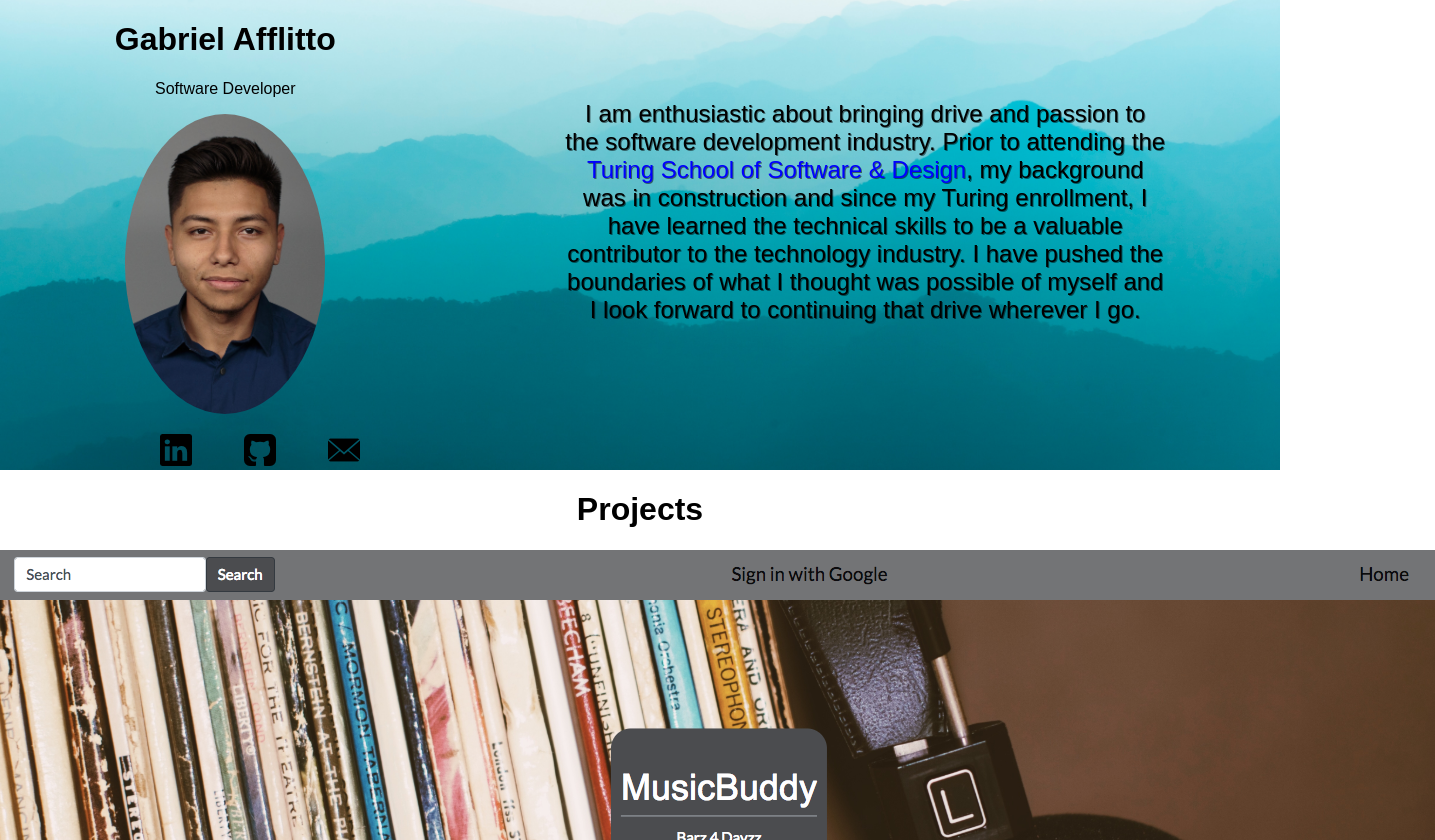
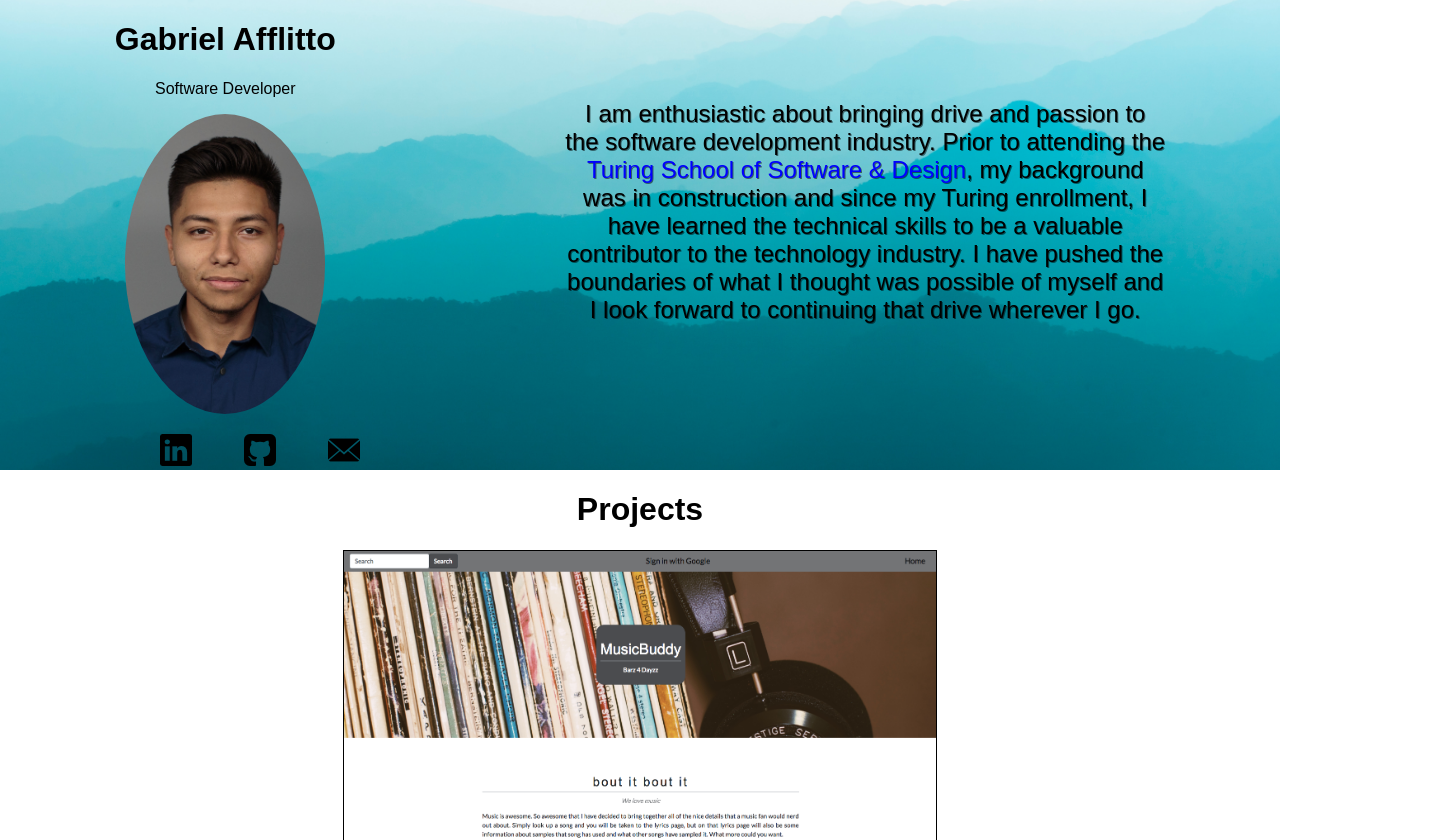
Before and after one commit to GabrielAfflitto/personal-site, a React (Create React App) app: page / in a window 1280 px wide. Shown: the top 840 px of the page, 1435 px wide, since content can reach past the window. Built offline with nearby package versions, Linux system fonts and the light colour scheme.

Commit message:
adding styles to project thumbnail

```diff
--- a/src/components/projects.js
+++ b/src/components/projects.js
@@ -8,7 +8,7 @@ class Projects extends Component {
       <div>
         <h1>Projects</h1>
         <div>
-          <img src={musicbuddy} className="thumbnail"></img>
+          <img src={musicbuddy} className="thumbnail" height='300'></img>
           <div className="row">
             <div className="col-md">
               <h3>Overview</h3>
--- a/src/index.css
+++ b/src/index.css
@@ -59,3 +59,15 @@ body {
   color: purple;
   text-decoration: underline;
 }
+
+img.thumbnail {
+  border-color: black;
+  border-style: solid;
+  border-width: 1px;
+}
+
+.projects {
+  border-width: 2px;
+  border-style: solid;
+  border-color: black;
+}
```
